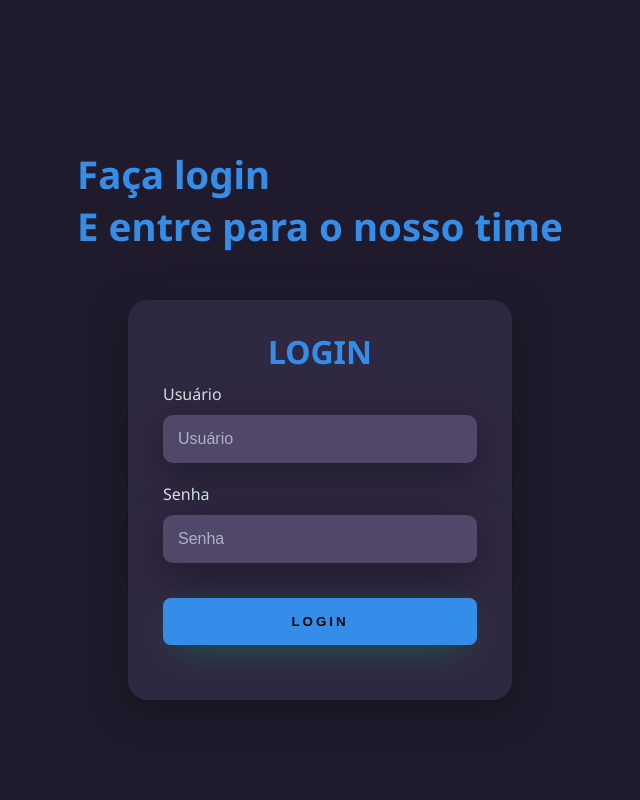
After one commit to MarcooFrnds/teste_loja, a PHP site: page /login.php in a window 1280 px wide. The commit adds this page. Shown: the whole page, without its empty margins (320-960 px from the left). Run offline with PHP 8.4, Linux system fonts and the light colour scheme.

Commit message:
feito na sala

```diff
--- /dev/null
+++ b/css/login.css
@@ -0,0 +1,134 @@
+
+@import url('https://fonts.googleapis.com/css2?family=Noto+Sans:wght@400;700&display=swap');
+body{
+    margin: 0;
+    outline: none;
+    box-sizing: border-box;
+    font-family: 'Noto Sans',sans-serif;
+}
+body *{
+    box-sizing: border-box;
+}
+.main-login{
+    width: 100vw;
+    height: 100vh;
+    padding: 100px;
+    background-color: #201b2c;
+    display: flex;
+    flex-direction: column;
+    justify-content: center;
+    align-items: center;
+}
+
+.left-login{
+    width:50vw;
+    height: 100vh;
+    display: flex;
+    justify-content: center;
+    align-items: center;
+    flex-direction: column;
+}
+.left-login >h1{
+    font-size: 3vw;
+    color: #358dea;
+}
+.image-login{
+    width: 35vw;
+}
+
+.rigth-login{
+    width: 50vw;
+    height: 100vh;
+    display: flex;
+    justify-content: center;
+    align-items: center;
+}
+.card-login{
+    width: 60%;
+    display: flex;
+    justify-content: center;
+    align-items: center;
+    flex-direction: column;
+    padding: 30px  35px ;
+    background: #2f2841;
+    border-radius: 20px;
+    box-shadow: 0px 10px 40px #00000056;
+}
+.card-login >h1{
+    color: #358dea;
+    font-weight: 800;
+    margin: 0;
+}
+
+.textfield{
+    width:100%;
+    display: flex;
+    justify-content: center;
+    flex-direction: column;
+    align-items: flex-start;
+    margin: 10px 0;
+}
+
+.textfield >input{
+    width: 100%;
+    border: none;
+    border-radius: 10px;
+    padding: 15px;
+    background: #514869;
+    color: #f0ffffde;
+    font-size: 12pt;
+    box-shadow: 0px 10px 40px #00000056;
+    outline: none;
+    box-sizing: border-box;
+}
+.textfield >label{
+    color: #f0ffffde;
+    margin-bottom: 10px;
+}
+.textfield >input::placeholder{
+    color: #f0ffff94;
+}
+
+.btn-login{
+    width: 100%;
+    padding: 16px 0 ;
+    margin: 25px;
+    border: none;
+    border-radius: 8px;
+    outline: none;
+    text-transform: uppercase;
+    font-weight: 800;
+    letter-spacing: 3px;
+    background: #358dea;
+    cursor: pointer;
+    box-shadow: 0px 10px 40px -12px #00ff8052;
+}
+
+
+@media only screen and (max-width:950px){
+    .card-login{
+        width: 85%;
+    }
+}
+@media only screen and (max-width:600px){
+    .main-login{
+       flex-direction: column;
+    }
+    .left-login >h1{
+        display: none;
+    }
+    .left-login{
+        width: 100%;
+        height: auto;
+    }
+    .rigth-login{
+        width: 100%;
+        height: auto;
+    }
+    .image-login{
+        width: 50vw;
+    }
+    .card-login{
+        width: 90%;
+    }
+}
--- a/css/style.css
+++ b/css/style.css
@@ -62,6 +62,7 @@ header{
 .login-button button{
     border: none;
     background-color: #0154ad;
+
     padding: 10px 15px;
     border-radius: 5px;
 }
--- /dev/null
+++ b/login.php
@@ -0,0 +1,21 @@
+<link rel="stylesheet" href="css/login.css">
+<div class="main-login">
+        <div class="left-login">
+            <h1>Faça login <br> E entre para o nosso time</h1>
+        </div>
+        <div class="rigth-login">
+            <div class="card-login">
+                <h1>LOGIN</h1>
+                <div class="textfield">
+                    <label for="usuario">Usuário</label>
+                    <input type="text" name="usuario" placeholder="Usuário">
+                </div>
+                <div class="textfield">
+                    <label for="senha">Senha</label>
+                    <input type="password" name="senha" placeholder="Senha">
+                </div>
+                <button class="btn-login">Login</button>
+            </div>
+        </div>
+
+    </div>
--- a/nav.php
+++ b/nav.php
@@ -4,4 +4,10 @@
     <li class="nav-item"><a href="index.php" class="nav-link">HOME</a></li>
     <li class="nav-item"><a href="destaque.php" class="nav-link">DESTAQUE</a></li>
     <li class="nav-item"><a href="contato.php" class="nav-link">CONTATO</a></li>
+
+    <div class="login-button">
+             <button>
+            <a href="login.php">LOGIN</a>
+            </button>
+        </div>
 </ul>
```
Also changed, not shown: contato.php (+6 -7 lines), css/destaque.css (+4 -4 lines), destaque.php (+8 -2 lines), index.php (+10 -14 lines), buscar.png (added), img/logo.jpg (added).
